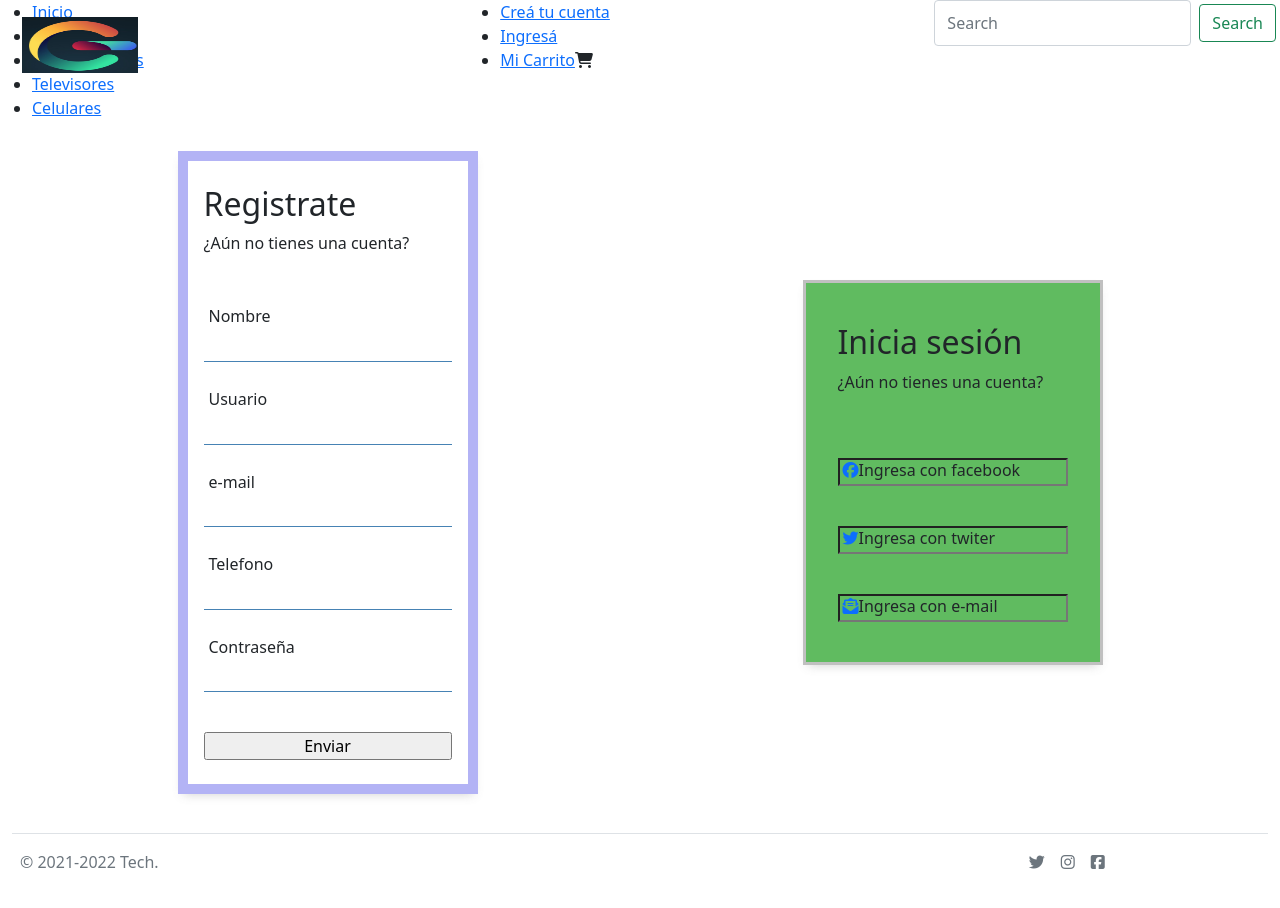
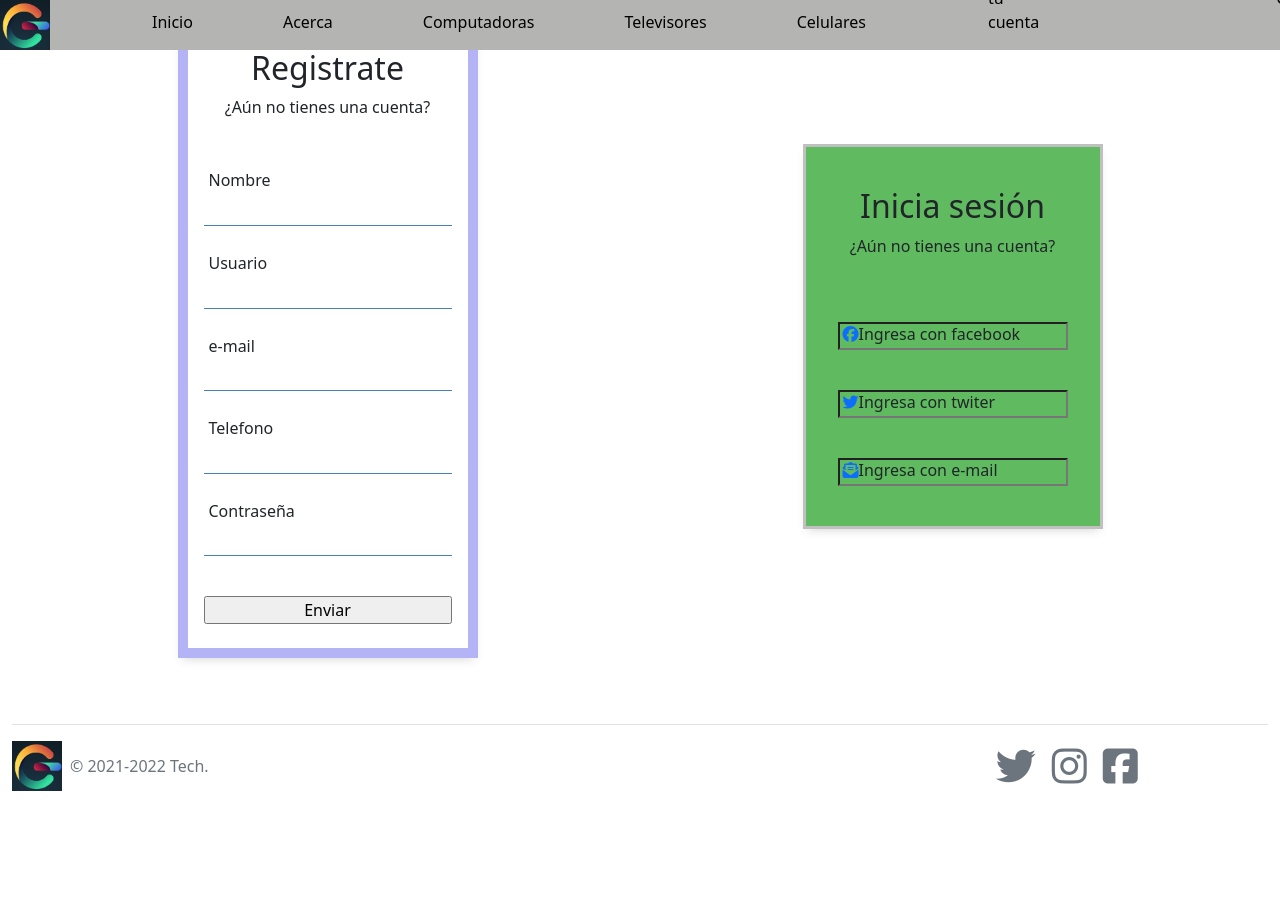
Before and after one commit to digitaltechgrupo1/tech, a website: page views/register.html in a window 1280 px wide. After the commit the page ends 800 px from the top, so only its background shows below. Drawn offline with nearby package versions, Linux system fonts and the light colour scheme; files that its build step writes are made by us from their sources; files whose address does not match are found by name.

Commit message:
syle.css

```diff
--- a/public/css/registerStyles.css
+++ /dev/null
@@ -1,118 +0,0 @@
-* {
-    margin: 0;
-    padding: 0;
-}
-
-.logo {
-    position: absolute;
-    padding: 2px 2px 2px 2px;
-    width: 120px;
-    height: 60px;
-    left: 20px;
-    overflow: hidden;
-    box-sizing: border-box;
-    cursor: pointer;
-    top: 15px;
-}
-
-body {
-    background-color: rgb(219, 209, 209);
-    font-family: roboto;
-    min-height: 100vh;
-}
-
-.main {
-    display: flex;
-    flex-direction: row;
-    align-items: center;
-    padding: 15px;
-}
-
-.form {
-    background-color: white;
-    width: 20rem;
-    margin: auto;
-    border: solid 10px rgb(179, 179, 245);
-    padding: 1.5rem 1rem;
-    display: flex;
-    flex-direction: column;
-    max-width: 300px;
-    box-shadow: 0 5px 10px -5px rgb(100 100 100 / 30%);
-}
-
-.container2 {
-    background-color: rgb(96, 187, 96);
-    width: 20rem;
-    margin: auto;
-    padding: 2.5rem 2rem;
-    border: solid 3px silver;
-    max-width: 300px;
-    display: flex;
-    flex-direction: column;
-    box-shadow: 0 5px 10px -5px rgb(100 100 100 / 30%);
-}
-
-.form_paragraph {
-    font-weight: 300;
-}
-
-.form_link {
-    font-weight: 400;
-    color: brown;
-}
-
-.form_container {
-    margin-top: 3rem;
-    display: grid;
-    gap: 2.5rem;
-}
-
-.form_group {
-    position: relative;
-}
-
-.form_input {
-    width: 100%;
-    background: none;
-    color: black;
-    font-size: 1.2rem;
-    padding: .4rem .3rem;
-    border: none;
-    outline: none;
-    border-bottom: 1px solid steelblue;
-    font-family: roboto;
-    cursor: pointer;
-}
-
-.form_label {
-    color: var(--color);
-    cursor: pointer;
-    position: absolute;
-    top: -15px;
-    left: 5px;
-}
-
-.form_label2 {
-    color: var(--color);
-    cursor: pointer;
-    position: absolute;
-    top: 0;
-    left: 5px;
-}
-
-.form_submit {
-    background-color: seagreen;
-    color: snow;
-    font-family: roboto;
-    font-weight: 300;
-    font-size: 1rem;
-}
-
-.form_input2 {
-    width: 100%;
-    background: none;
-    color: cornsilk;
-    font-size: 1rem;
-    font-family: roboto;
-    cursor: pointer;
-}
--- a/public/css/styleslogin.css
+++ b/public/css/styles.css
@@ -242,3 +242,108 @@ footer{
 .carrito{
     margin-top: 200px;
 }
+
+
+
+
+body {
+    background-color: rgb(219, 209, 209);
+    font-family: roboto;
+    min-height: 100vh;
+}
+
+.main {
+    display: flex;
+    flex-direction: row;
+    align-items: center;
+    padding: 15px;
+}
+
+.form {
+    background-color: white;
+    width: 20rem;
+    margin: auto;
+    border: solid 10px rgb(179, 179, 245);
+    padding: 1.5rem 1rem;
+    display: flex;
+    flex-direction: column;
+    max-width: 300px;
+    box-shadow: 0 5px 10px -5px rgb(100 100 100 / 30%);
+}
+
+.container2 {
+    background-color: rgb(96, 187, 96);
+    width: 20rem;
+    margin: auto;
+    padding: 2.5rem 2rem;
+    border: solid 3px silver;
+    max-width: 300px;
+    display: flex;
+    flex-direction: column;
+    box-shadow: 0 5px 10px -5px rgb(100 100 100 / 30%);
+}
+
+.form_paragraph {
+    font-weight: 300;
+}
+
+.form_link {
+    font-weight: 400;
+    color: brown;
+}
+
+.form_container {
+    margin-top: 3rem;
+    display: grid;
+    gap: 2.5rem;
+}
+
+.form_group {
+    position: relative;
+}
+
+.form_input {
+    width: 100%;
+    background: none;
+    color: black;
+    font-size: 1.2rem;
+    padding: .4rem .3rem;
+    border: none;
+    outline: none;
+    border-bottom: 1px solid steelblue;
+    font-family: roboto;
+    cursor: pointer;
+}
+
+.form_label {
+    color: var(--color);
+    cursor: pointer;
+    position: absolute;
+    top: -15px;
+    left: 5px;
+}
+
+.form_label2 {
+    color: var(--color);
+    cursor: pointer;
+    position: absolute;
+    top: 0;
+    left: 5px;
+}
+
+.form_submit {
+    background-color: seagreen;
+    color: snow;
+    font-family: roboto;
+    font-weight: 300;
+    font-size: 1rem;
+}
+
+.form_input2 {
+    width: 100%;
+    background: none;
+    color: cornsilk;
+    font-size: 1rem;
+    font-family: roboto;
+    cursor: pointer;
+}
--- a/views/register.html
+++ b/views/register.html
@@ -7,7 +7,7 @@
     <meta name="viewport" content="width=device-width, initial-scale=1.0">
     <title>Crea tu cuenta</title>
     <meta name="viewport" content="width=device-width, initial-scale=1.0">
-    <link rel="stylesheet" href="css/registerStyles.css">
+    <link rel="stylesheet" href="css/styles.css">
     <link rel="stylesheet" href="https://cdnjs.cloudflare.com/ajax/libs/font-awesome/5.11.2/css/all.min.css">
     <link href="https://fonts.googleapis.com/css2?family=Roboto&display=swap" rel="stylesheet">
     <script src="https://kit.fontawesome.com/7b2c9bc346.js" crossorigin="anonymous"></script>
@@ -36,9 +36,9 @@
               </div>
             <div class="login">
                 <ul>
-                    <li><a href="register.html">Creá tu cuenta</a></li>
-                    <li><a href="login.html">Ingresá</a></li>
-                    <li><a href="carro_de_compras.html">Mi Carrito</a><i class="fas fa-shopping-cart"></i></li>
+                    <li><a href="register">Creá tu cuenta</a></li>
+                    <li><a href="login">Ingresá</a></li>
+                    <li><a href="tu_carrito">Mi Carrito</a><i class="fas fa-shopping-cart"></i></li>
                 </ul>
             </div>
             <div class="search-form">
```
Also changed, not shown: views/carro_de_compras.html (+4 -4 lines), views/home.html (+4 -4 lines), views/login.html (+4 -4 lines).
